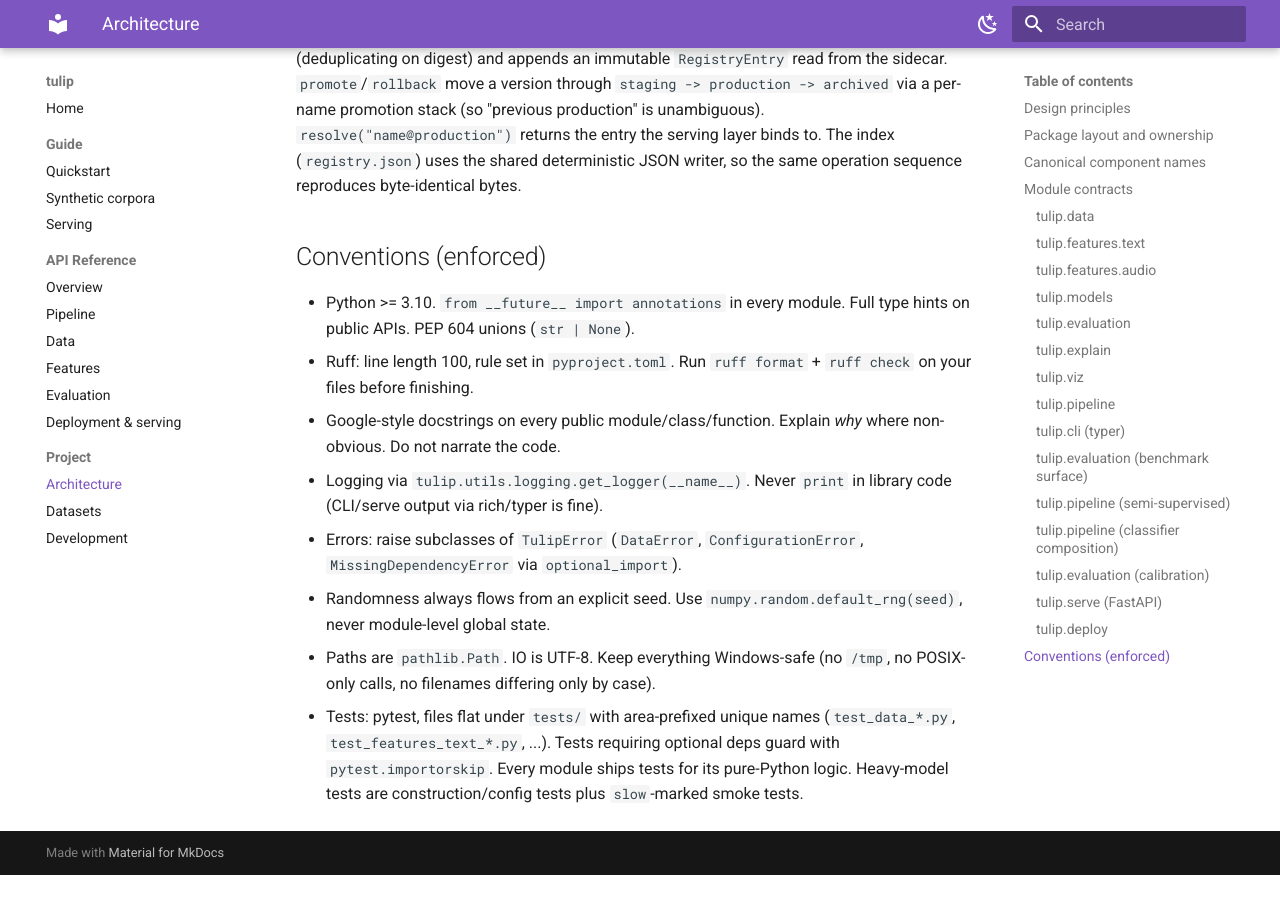
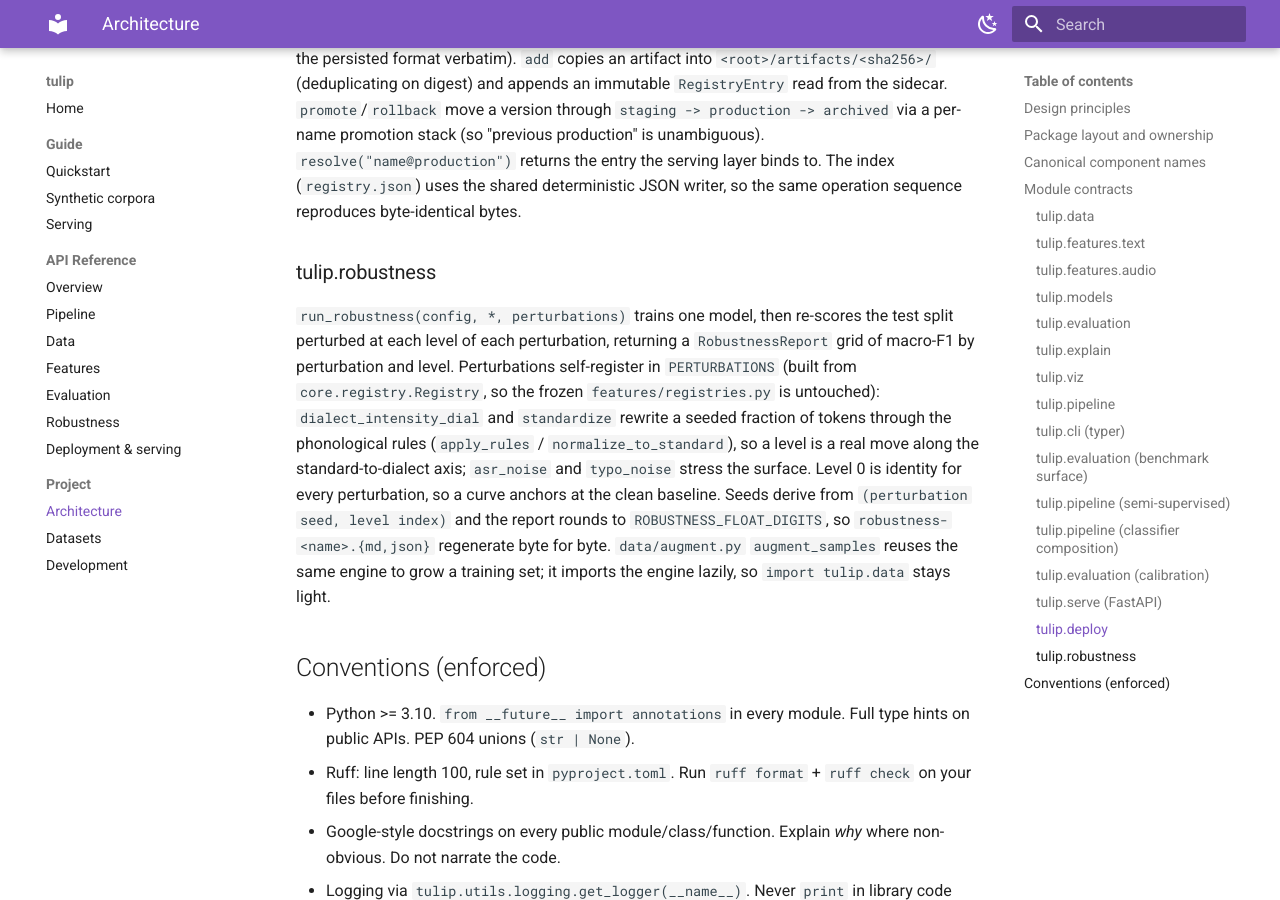
Before and after one commit to Canon-Regularis/tulip, an MkDocs documentation site: the page built from docs/architecture.md, in a window 1280 px wide and 900 px high, scrolled down 9380 px. Built offline with MkDocs 1.6.1 and Material for MkDocs 9.7.7, drawn with Linux system fonts in a browser that asks for light colours; before the commit the page ends 10255 px from its top, so only the background shows below that; some of the changed text lies outside the part shown.

Commit message:
docs(reference): document the robustness surface

```diff
--- a/docs/architecture.md
+++ b/docs/architecture.md
@@ -271,7 +271,8 @@ marker lexicon. The lexicon-key to family reconciliation lives once in
 `--map out.html`; inline explanations via `--explain <method>`), `explain`
 (standalone; the command group the contract lists), `benchmark`, `leaderboard`
 (also emits significance), `analyze` (selective + error report from a saved
-`predictions_<split>.json`), `crossval`, `transfer`, `conformal`, `repro verify`
+`predictions_<split>.json`), `crossval`, `transfer`, `conformal`, `robustness`
+(score a model as its inputs are perturbed), `repro verify`
 (regenerate a suite and fail on drift from the committed board), `registry`
 (add/promote/rollback/ls/resolve), `card` (dataset/model), `selftrain`, `serve`.
 Discovery and metadata: `doctor` reports which components run now and what to
@@ -410,6 +411,22 @@ returns the entry the serving layer binds to. The index (`registry.json`) uses
 the shared deterministic JSON writer, so the same operation sequence reproduces
 byte-identical bytes.
 
+### tulip.robustness
+
+`run_robustness(config, *, perturbations)` trains one model, then re-scores the
+test split perturbed at each level of each perturbation, returning a
+`RobustnessReport` grid of macro-F1 by perturbation and level. Perturbations
+self-register in `PERTURBATIONS` (built from `core.registry.Registry`, so the
+frozen `features/registries.py` is untouched): `dialect_intensity_dial` and
+`standardize` rewrite a seeded fraction of tokens through the phonological rules
+(`apply_rules` / `normalize_to_standard`), so a level is a real move along the
+standard-to-dialect axis; `asr_noise` and `typo_noise` stress the surface. Level
+0 is identity for every perturbation, so a curve anchors at the clean baseline.
+Seeds derive from `(perturbation seed, level index)` and the report rounds to
+`ROBUSTNESS_FLOAT_DIGITS`, so `robustness-<name>.{md,json}` regenerate byte for
+byte. `data/augment.py` `augment_samples` reuses the same engine to grow a
+training set; it imports the engine lazily, so `import tulip.data` stays light.
+
 ## Conventions (enforced)
 
 - Python >= 3.10. `from __future__ import annotations` in every module. Full
--- a/mkdocs.yml
+++ b/mkdocs.yml
@@ -58,6 +58,7 @@ nav:
       - Data: reference/data.md
       - Features: reference/features.md
       - Evaluation: reference/evaluation.md
+      - Robustness: reference/robustness.md
       - Deployment &amp; serving: reference/deploy.md
   - Project:
       - Architecture: architecture.md
```
Also changed, not shown: docs/reference/robustness.md (added, +45 -0 lines).
